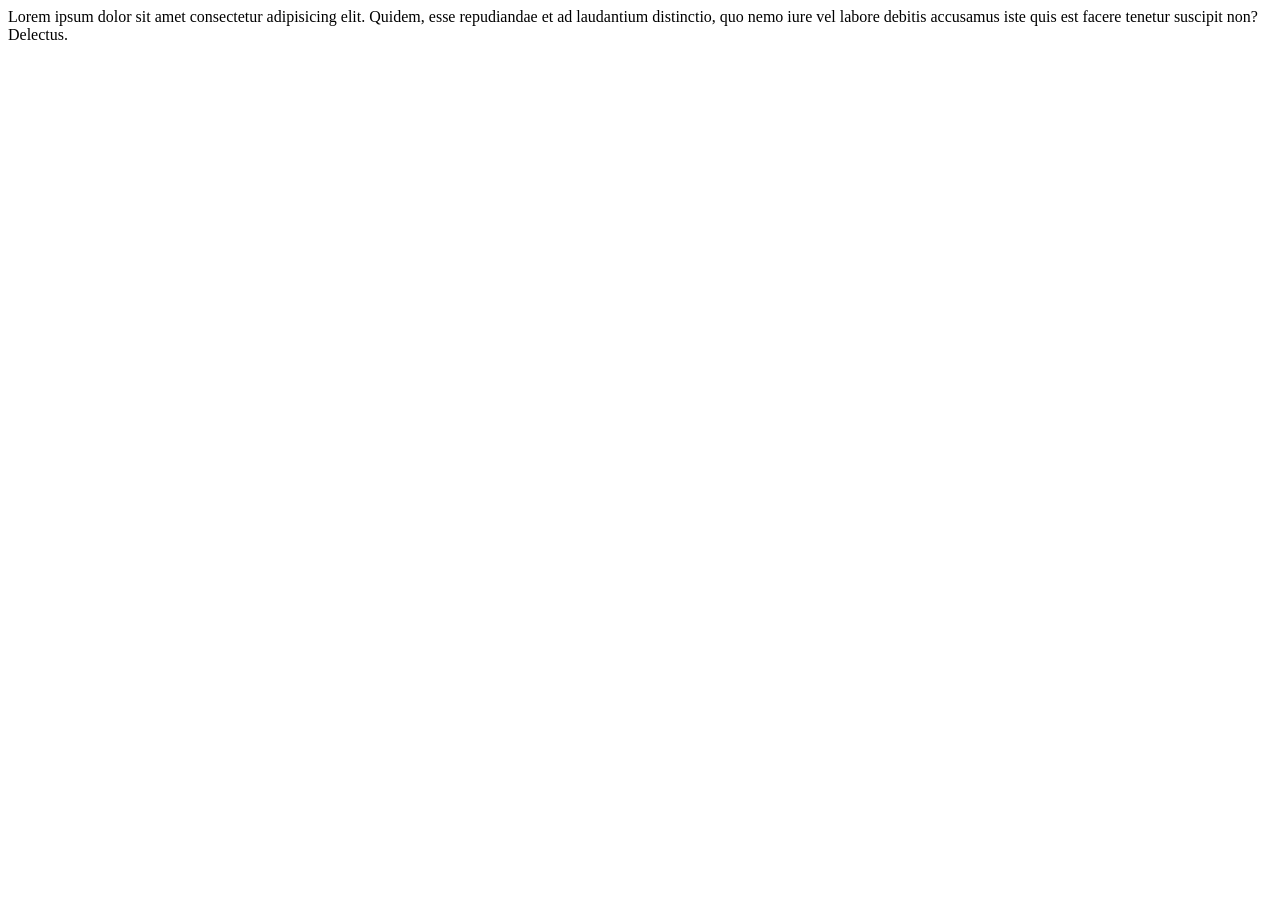
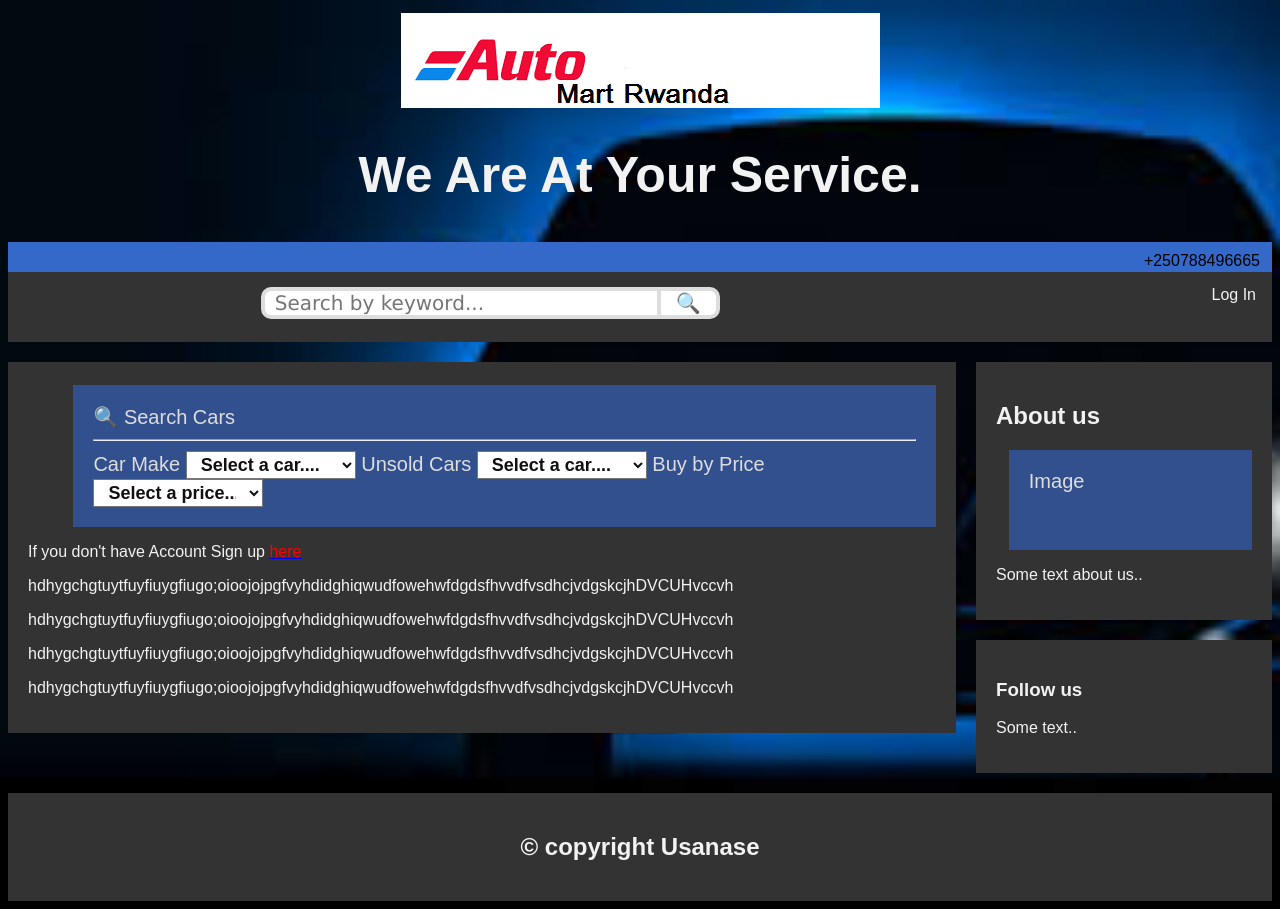
Before and after one commit to UsanaseD/AutoMart, a plain HTML site: page UI/index.html in a window 1280 px wide. Before the commit the page ends 800 px from the top, so only its background shows below. Drawn offline with Linux system fonts and the light colour scheme.

Commit message:
feature(index-page):add Home page[Start ft-home-page-layout-165908530]

```diff
--- /dev/null
+++ b/UI/css/index.css
@@ -0,0 +1,222 @@
+
+ *{
+    box-sizing: border-box;
+  }
+
+  body {
+    background-image: url("../images/dd.jpg");
+    background-size: cover;
+    font-family: Arial;
+    padding: 0px;
+    color: #f2f2f2;
+  }
+
+  /* Header/Blog Title */
+  .header {
+    padding: 5px;
+    text-align: center;
+  }
+
+  .header h1 {
+    font-size: 50px;
+  }
+
+  /* Style the top navigation bar */
+  .topnav {
+    overflow: hidden;
+    background-color: #333;
+    height: 70px;
+  }
+  form.search{
+    margin-top: 15px;
+    display: inline-flex;
+    font-size: 20px;
+    margin-left: 20%;
+  }
+  form.search input[type=text] {
+    width: 400px;
+    font-size: inherit;
+    border:0.2em solid #ddd;
+    border-radius: 0.5em 0 0 0.5em;
+    padding: 0.2em 0.5em;
+  }
+  form.search button{
+    font-size: inherit;
+    border:0.2em solid #ddd ;
+    border-radius: 0 0.5em 0.5em 0;
+    border-left: 0;
+    padding: 0 0.75em;
+    outline: 0;
+    cursor: pointer;
+    background-color: rgb(255, 255, 255);
+    height: 32px;
+  }
+  /* Style the top navigation bar */
+  .nav {
+    overflow: hidden;
+    background-color: rgb(52, 105, 202);
+    height: 30px;
+  }
+  /* Style the topnav links */
+  .nav a {
+    float: left;
+    display: block;
+    color: #f2f2f2;
+    text-align: center;
+    padding: 10px 12px;
+    text-decoration: none;
+    color:  #000000;
+  }
+
+  .nav a:hover {
+    background-color: #ddd;
+    color: black;
+  }
+
+  .topnav a {
+    float: left;
+    display: block;
+    color: #f2f2f2;
+    text-align: center;
+    padding: 14px 16px;
+    text-decoration: none;
+  }
+
+  /* Change color on hover */
+  .topnav a:hover {
+    background-color: #ddd;
+    color: black;
+  }
+
+  /* Create two unequal columns that floats next to each other */
+  /* Left column */
+  .centralcolumn {
+    float:left;
+    width: 75%;
+    height: 60%;
+  }
+
+  /* Right column */
+  .rightcolumn {
+    float: right;
+    width: 25%;
+    padding-left: 20px;
+
+
+  }
+
+
+  /* Input form*/
+  input[type="text"],
+  input[type="password"]
+  {
+  display: block;
+  box-sizing: border-box;
+  margin-bottom: 20px;
+  padding: 4px;
+  width: 220px;
+  height: 32px;
+  border: none;
+  outline: none;
+  border-bottom: 1px solid;
+  font-family: Verdana, Geneva, Tahoma, sans-serif;
+  font-weight: 400;
+  font-size: 15px;
+  transition: 0.2s ease;
+  }
+
+
+  /* submiting form form*/
+  input[type="submit"]
+  {
+  margin-bottom: 28px;
+  background: #FF8C00;
+  width: 120px;
+  height: 32px;
+  border: none;
+  border-radius: 2px;
+  transition: 0.2s ease;
+  cursor: pointer;
+  }
+
+
+  /* submiting form hover*/
+  input[type="submit"]:hover
+  {
+  background: #333;
+  transition: 0.2s ease;
+  }
+
+
+
+  /* Fake image */
+  .fakeimg1 {
+    background:#32508e;
+    background-size: cover;
+    padding: 20px;
+    color: #ddd;
+
+  }
+
+  .fakeimg{
+   margin-top: 3px;
+   margin-left: 5%;
+   background:#32508e;
+   background-size: cover;
+   padding: 20px;
+   color: #ddd;
+   font-size: 20px;
+  }
+  .styled-select select {
+    border: 2;
+    color: rgb(17, 16, 16);
+    background: white;
+    font-size: 18px;
+    font-weight: bold;
+    padding: 2px 10px;
+    width: 170px;
+ }
+
+  /* Add a card effect for articles */
+  .card {
+    background-repeat: no-repeat;
+    background-color: #333;
+    background-size: cover;
+    padding: 20px;
+    margin-top: 20px;
+    color: #f2f2f2;
+  }
+
+  /* Clear floats after the columns */
+  .row:after {
+    content: "";
+    display: table;
+    clear: both;
+  }
+
+  /* Footer */
+  .footer1 {
+    padding: 20px;
+    text-align: center;
+    background: #333;
+    margin-top: 20px;
+    color: #f2f2f2;
+  }
+
+
+
+  /* Responsive layout - when the screen is less than 800px wide, make the two columns stack on top of each other instead of next to each other */
+  @media screen and (max-width: 800px) {
+    .leftcolumn, .rightcolumn {
+      width: 100%;
+      padding: 0;
+    }
+  }
+
+  /* Responsive layout - when the screen is less than 400px wide, make the navigation links stack on top of each other instead of next to each other */
+  @media screen and (max-width: 400px) {
+    .topnav a {
+      float: none;
+      width: 100%;
+    }
+  }
--- a/UI/index.html
+++ b/UI/index.html
@@ -1,14 +1,92 @@
 <!DOCTYPE html>
-<html lang="en">
+<html>
 <head>
-    <meta charset="UTF-8">
-    <meta name="viewport" content="width=device-width, initial-scale=1.0">
-    <meta http-equiv="X-UA-Compatible" content="ie=edge">
-    <title>Document</title>
+<link rel="stylesheet" type="text/css" href="../UI/css/index.css">
+
 </head>
+
+
 <body>
-    Lorem ipsum dolor sit amet consectetur adipisicing elit.
-     Quidem, esse repudiandae et ad laudantium distinctio,
-    quo nemo iure vel labore debitis accusamus iste quis est facere tenetur suscipit non? Delectus.
+
+<div class="header">
+  <img src="../UI/images/images.png">
+  <h1>We Are At Your Service.</h1>
+</div>
+
+<div class="nav">
+  <a href="#" style="float:right">+250788496665</a>
+</div>
+
+<div class="topnav">
+  <form class="search" action="#">
+    <input type="text" placeholder="Search by keyword..." name="search">
+    <button type="submit" name="submit">&#128269</button>
+  </form>
+  <a href="../UI/pages/login.html" style=float:right>Log In</a>
+</div>
+
+
+
+
+<div class="row">
+  <div class="centralcolumn">
+    <div class="card">
+     <div class="fakeimg">
+	  &#128269 Search Cars
+                <hr>
+                <div class="styled-select ">
+                       Car Make  <select>
+                        <option>Select a car....</option>
+                          <option>TOYOTA</option>
+                          <option>BENZ</option>
+                          <option>BMW</option>
+                          <option>NISSAN</option>
+
+                        </select>
+                        Unsold Cars  <select>
+                                <option>Select a car....</option>
+                                  <option>TOYOTA</option>
+                                  <option>BENZ</option>
+                                  <option>BMW</option>
+                                  <option>NISSAN</option>
+
+                                </select>
+                                Buy by Price  <select>
+                                        <option>Select a price....</option>
+                                          <option>500,000-1000,000</option>
+                                          <option>1000,000-2000,000</option>
+                                          <option>2000,000-5000,000</option>
+                                          <option>5000,000<</option>
+
+                                        </select>
+                      </div>
+	 </div>
+      <p>If you don't have Account Sign up <a href="signup.html"><font color="red">here</font></a></p>
+      <p>hdhygchgtuytfuyfiuygfiugo;oioojojpgfvyhdidghiqwudfowehwfdgdsfhvvdfvsdhcjvdgskcjhDVCUHvccvh</p>
+      <p>hdhygchgtuytfuyfiuygfiugo;oioojojpgfvyhdidghiqwudfowehwfdgdsfhvvdfvsdhcjvdgskcjhDVCUHvccvh</p>
+      <p>hdhygchgtuytfuyfiuygfiugo;oioojojpgfvyhdidghiqwudfowehwfdgdsfhvvdfvsdhcjvdgskcjhDVCUHvccvh</p>
+      <p>hdhygchgtuytfuyfiuygfiugo;oioojojpgfvyhdidghiqwudfowehwfdgdsfhvvdfvsdhcjvdgskcjhDVCUHvccvh</p>
+    </div>
+
+  </div>
+  <div class="rightcolumn">
+    <div class="card">
+      <h2>About us</h2>
+      <div class="fakeimg" style="height:100px;">Image</div>
+      <p>Some text about us..</p>
+    </div>
+    <div class="card">
+      <h3>Follow us</h3>
+      <p>Some text..</p>
+    </div>
+  </div>
+</div>
+
+<div class="footer1">
+    <div class="footer2">
+  <footer><h2>&copy; copyright Usanase</h2></footer>
+</div>
+</div>
+
 </body>
 </html>
```
Also changed, not shown: UI/pages/Sign Up.html (+2 -2 lines).
